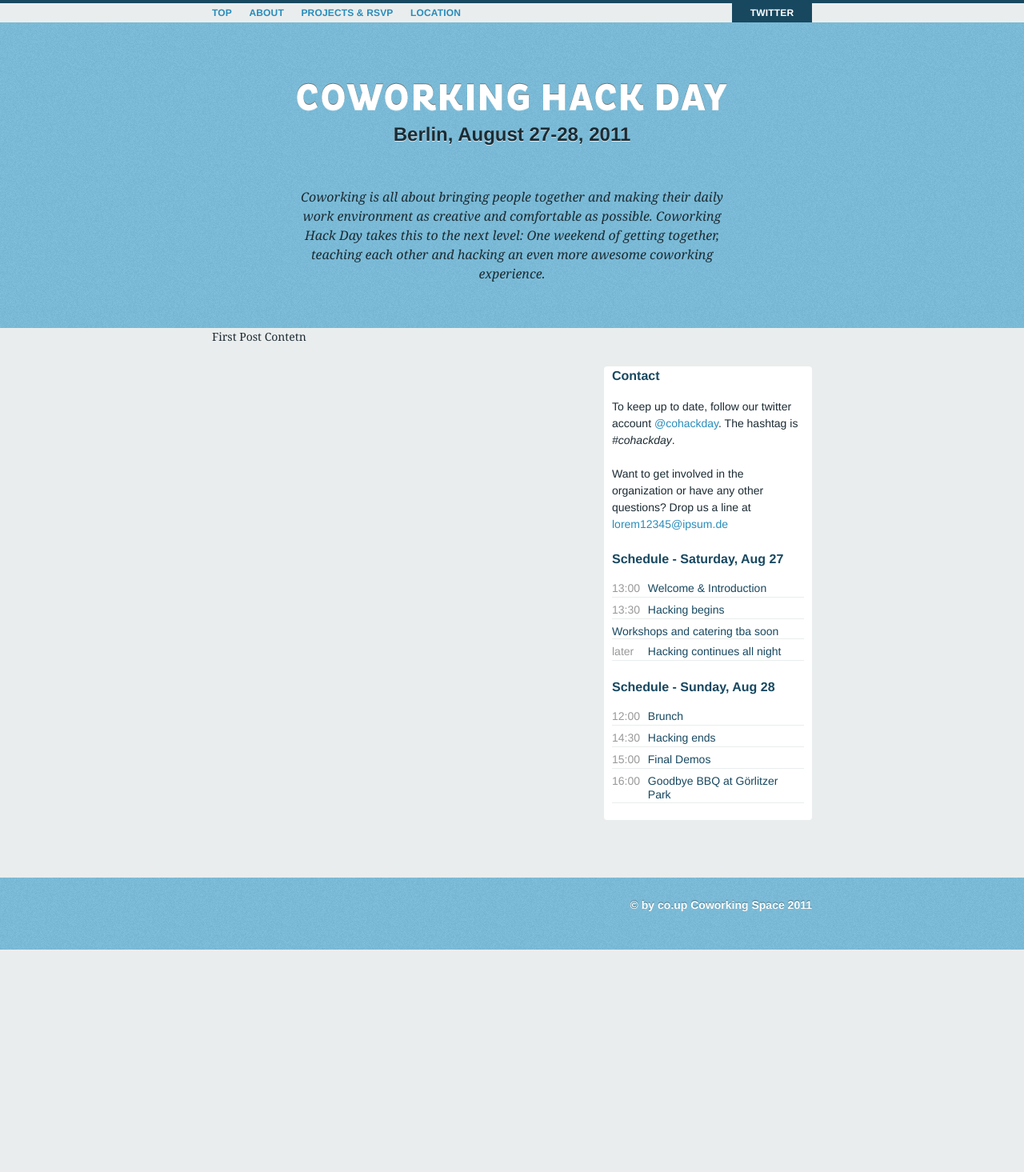
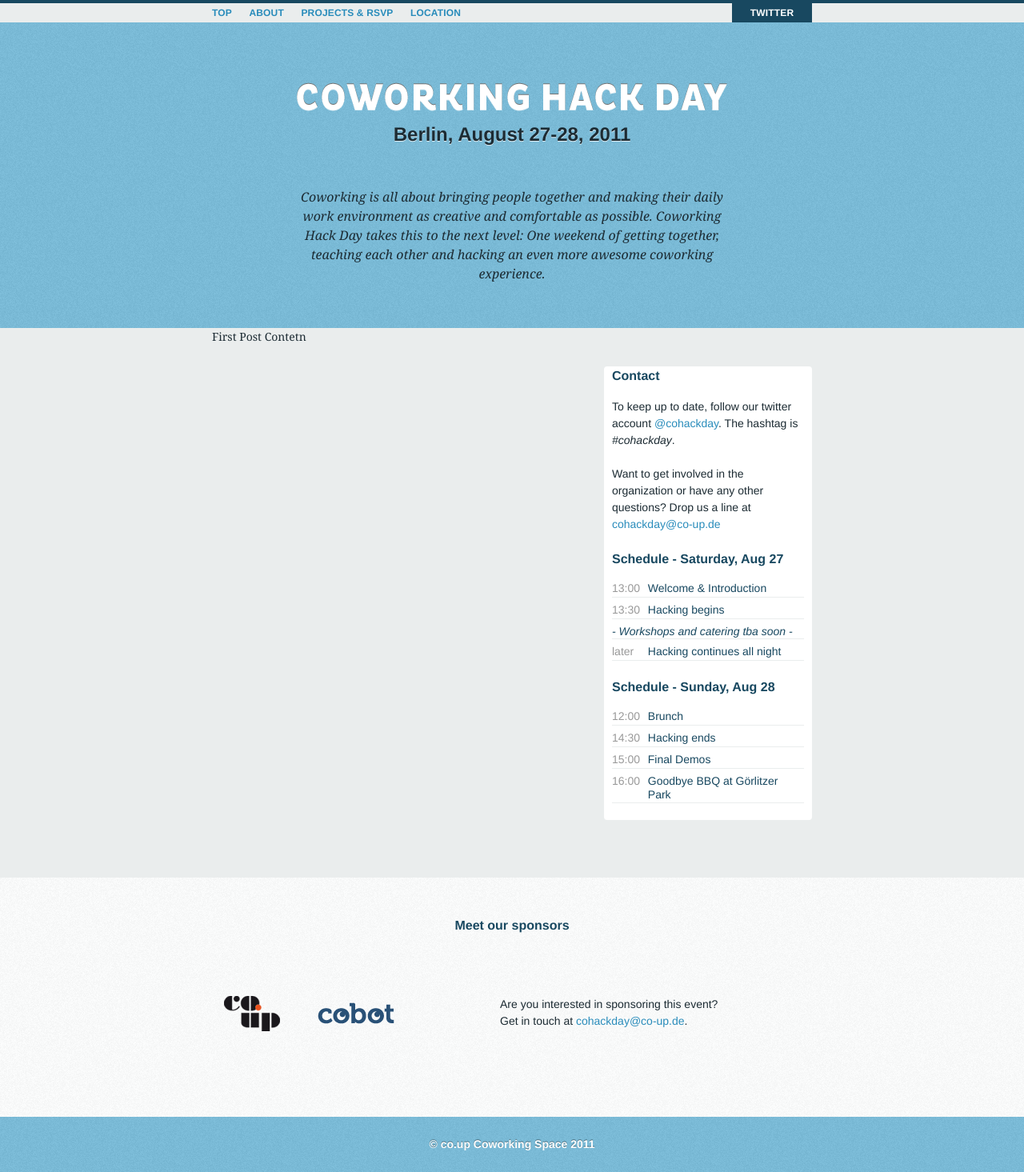
Before and after one commit to thilo/coworking-hack-day, a Jekyll site: the page built from _posts/2011-07-29-first-post.md, in a window 1280 px wide. Shown: the whole page at 80% size. Built offline with Jekyll 4.4.1, drawn with Linux system fonts in a browser that asks for light colours; before the commit the page ends 1187 px from its top, so only the background shows below that.

Commit message:
added sponsors

```diff
--- a/_includes/sidebar.md
+++ b/_includes/sidebar.md
@@ -2,7 +2,7 @@
 
 <p>To keep up to date, follow our twitter account <a href="http://twitter.com/cohackday" title="twitter.com/cohackday">@cohackday</a>. The hashtag is <em>#cohackday</em>.</p>
 
-<p>Want to get involved in the organization or have any other questions? Drop us a line at <a href="mailto:#">lorem12345@ipsum.de</a></p>
+<p>Want to get involved in the organization or have any other questions? Drop us a line at <a href="mailto:cohackday@co-up.de">cohackday@co-up.de</a></p>
 
 
 <h4>Schedule - Saturday, Aug 27</h4>
@@ -10,7 +10,7 @@
 <ul>
   <li><span>13:00</span> Welcome &amp; Introduction</li>
   <li><span>13:30</span> Hacking begins</li>
-  <li>Workshops and catering tba soon</li>
+  <li><i>- Workshops and catering tba soon -</i></li>
   <li><span>later</span> Hacking continues all night</li>
 </ul>
 
--- a/_layouts/default.html
+++ b/_layouts/default.html
@@ -50,14 +50,24 @@
         </div>
       </div>
 
+    <div class="sponsors">
+      <div class="container">
+        <h3>Meet our sponsors</h3>
+        <ul>
+          <li><a href="http://co-up.de"><img src="/img/sponsor_logo_coup.png" alt="Logo co.up" /></a></li>
+          <li><a href="http://cobot.de"><img src="/img/sponsor_logo_cobot.png" alt="Logo cobot" /></a></li>
+          <li class="sponsor_contact">Are you interested in sponsoring this event? <br />Get in touch at <a href="mailto:cohackday@co-up.de">cohackday@co-up.de</a>.</li>
+        </ul>
+      </div>
+    </div>
+
+    <footer>
+      <div class="container">
+        <p>&copy; co.up Coworking Space 2011</p>
+      </div>
+    </footer>
 
   </body>
-
-  <footer>
-    <div class="container">
-      <p>&copy; by co.up Coworking Space 2011</p>
-    </div>
-  </footer>
 
 </html>
 
--- a/css/stylesheets/site.css
+++ b/css/stylesheets/site.css
@@ -1,13 +1,13 @@
 /* reset */
 /* reset.css */
-/* line 12, ../src/site.scss */
+/* line 13, ../src/site.scss */
 html {
   margin: 0;
   padding: 0;
   border: 0;
 }
 
-/* line 13, ../src/site.scss */
+/* line 14, ../src/site.scss */
 body, div, span, object, iframe, h1, h2, h3, h4, h5, h6, p, blockquote, pre, a, abbr, acronym, address, code, del, dfn, em, img, q, dl, dt, dd, ol, ul, li, fieldset, form, label, legend, table, caption, tbody, tfoot, thead, tr, th, td, article, aside, dialog, figure, footer, header, hgroup, nav, section {
   margin: 0;
   padding: 0;
@@ -17,180 +17,180 @@ body, div, span, object, iframe, h1, h2, h3, h4, h5, h6, p, blockquote, pre, a,
   vertical-align: baseline;
 }
 
-/* line 14, ../src/site.scss */
+/* line 15, ../src/site.scss */
 article, aside, details, figcaption, figure, dialog, footer, header, hgroup, menu, nav, section {
   display: block;
 }
 
-/* line 15, ../src/site.scss */
+/* line 16, ../src/site.scss */
 body {
   line-height: 1.5;
   background: white;
 }
 
-/* line 16, ../src/site.scss */
+/* line 17, ../src/site.scss */
 table {
   border-collapse: separate;
   border-spacing: 0;
 }
 
-/* line 17, ../src/site.scss */
+/* line 18, ../src/site.scss */
 caption, th, td {
   text-align: left;
   font-weight: normal;
   float: none !important;
 }
 
-/* line 18, ../src/site.scss */
+/* line 19, ../src/site.scss */
 table, th, td {
   vertical-align: middle;
 }
 
-/* line 19, ../src/site.scss */
+/* line 20, ../src/site.scss */
 blockquote:before, blockquote:after, q:before, q:after {
   content: '';
 }
 
-/* line 20, ../src/site.scss */
+/* line 21, ../src/site.scss */
 blockquote, q {
   quotes: "" "";
 }
 
-/* line 21, ../src/site.scss */
+/* line 22, ../src/site.scss */
 a img {
   border: none;
 }
 
-/* line 22, ../src/site.scss */
+/* line 23, ../src/site.scss */
 :focus {
   outline: 0;
 }
 
 /* typography.css */
-/* line 25, ../src/site.scss */
+/* line 26, ../src/site.scss */
 html {
   font-size: 100.01%;
 }
 
-/* line 26, ../src/site.scss */
+/* line 27, ../src/site.scss */
 h1, h2, h3, h4, h5, h6 {
   font-weight: bold;
   color: #184860;
 }
 
-/* line 27, ../src/site.scss */
+/* line 28, ../src/site.scss */
 h1 {
   font-size: 3em;
   line-height: 1;
   margin-bottom: 0.5em;
 }
 
-/* line 28, ../src/site.scss */
+/* line 29, ../src/site.scss */
 h2 {
   font-size: 2em;
   margin-bottom: 0.75em;
 }
 
-/* line 29, ../src/site.scss */
+/* line 30, ../src/site.scss */
 h3, h4 {
   font-size: 1em;
   margin-bottom: 1em;
 }
 
-/* line 30, ../src/site.scss */
+/* line 31, ../src/site.scss */
 p {
   margin: 0 0 1.5em;
 }
 
-/* line 31, ../src/site.scss */
+/* line 32, ../src/site.scss */
 strong, dfn {
   font-weight: bold;
 }
 
-/* line 32, ../src/site.scss */
+/* line 33, ../src/site.scss */
 em, dfn {
   font-style: italic;
 }
 
-/* line 33, ../src/site.scss */
+/* line 34, ../src/site.scss */
 address {
   margin: 0 0 1.5em;
   font-style: italic;
 }
 
-/* line 34, ../src/site.scss */
+/* line 35, ../src/site.scss */
 li ul, li ol {
   margin: 0;
 }
 
-/* line 35, ../src/site.scss */
+/* line 36, ../src/site.scss */
 ul, ol {
   margin: 0 1.5em 1.5em 0;
   padding-left: 1.5em;
 }
 
-/* line 36, ../src/site.scss */
+/* line 37, ../src/site.scss */
 ul {
   list-style-type: disc;
 }
 
-/* line 37, ../src/site.scss */
+/* line 38, ../src/site.scss */
 ol {
   list-style-type: decimal;
 }
 
-/* line 38, ../src/site.scss */
+/* line 39, ../src/site.scss */
 dl {
   margin: 0 0 1.5em 0;
 }
 
-/* line 39, ../src/site.scss */
+/* line 40, ../src/site.scss */
 dl dt {
   font-weight: bold;
 }
 
-/* line 40, ../src/site.scss */
+/* line 41, ../src/site.scss */
 dd {
   margin-left: 1.5em;
 }
 
 /* serif */
-/* line 43, ../src/site.scss */
+/* line 44, ../src/site.scss */
 body {
   font-family: Georgia, Times, serif;
 }
 
 /* sans-serif */
-/* line 49, ../src/site.scss */
-h1, h2, h3, h4, nav, aside, footer {
+/* line 50, ../src/site.scss */
+h1, h2, h3, h4, nav, aside, footer, .sponsors {
   font-family: proxima-nova, Helvetica, Arial, sans-serif;
 }
 
-/* line 53, ../src/site.scss */
+/* line 54, ../src/site.scss */
 body {
   font-size: 100%;
   color: #1c2b33;
   background: #eaeded;
 }
 
-/* line 59, ../src/site.scss */
+/* line 60, ../src/site.scss */
 .container {
   width: 750px;
   margin: 0 auto;
   padding: 0 1em;
 }
 
-/* line 65, ../src/site.scss */
+/* line 66, ../src/site.scss */
 header {
   padding: 6em 0 2em 0;
   background: #7abad6 url(/img/chd_bg_blue.png) repeat;
 }
-/* line 68, ../src/site.scss */
+/* line 69, ../src/site.scss */
 header h1, header h2 {
   text-align: center;
   text-shadow: 0 1px 0 rgba(255, 255, 255, 0.75);
 }
-/* line 72, ../src/site.scss */
+/* line 73, ../src/site.scss */
 header h1 {
   background: transparent url(/img/chd_logo.png) no-repeat 50% 50%;
   text-indent: -9999px;
@@ -200,50 +200,51 @@ header h1 {
   color: #FFF;
   text-shadow: 0 -1px 0 rgba(0, 0, 0, 0.75);
 }
-/* line 81, ../src/site.scss */
+/* line 82, ../src/site.scss */
 header h2 {
   font-size: 1.5em;
   margin-bottom: 2em;
   color: #1c2b33;
 }
 
-/* line 88, ../src/site.scss */
+/* line 89, ../src/site.scss */
 footer {
   padding: 1.5em 0;
   background: #7abad6 url(/img/chd_bg_blue.png) repeat;
 }
-/* line 91, ../src/site.scss */
+/* line 92, ../src/site.scss */
 footer p {
-  text-align: right;
+  text-align: center;
   font-size: .875em;
   color: #FFF;
   text-shadow: 0 -1px 0 rgba(0, 0, 0, 0.4);
   font-weight: bold;
+  margin-bottom: 0;
 }
 
-/* line 100, ../src/site.scss */
+/* line 102, ../src/site.scss */
 #main {
   overflow: hidden;
   padding-bottom: 4.5em;
 }
 
-/* line 105, ../src/site.scss */
+/* line 107, ../src/site.scss */
 .content {
   width: 360px;
   margin-right: 30px;
   float: left;
 }
-/* line 109, ../src/site.scss */
+/* line 111, ../src/site.scss */
 .content h3 {
   padding-top: 3em;
   text-transform: uppercase;
 }
-/* line 113, ../src/site.scss */
+/* line 115, ../src/site.scss */
 .content p {
   font-size: .875em;
 }
 
-/* line 118, ../src/site.scss */
+/* line 120, ../src/site.scss */
 aside {
   float: left;
   width: 240px;
@@ -255,18 +256,18 @@ aside {
   -webkit-border-radius: .25em;
   border-radius: .25em;
 }
-/* line 128, ../src/site.scss */
+/* line 130, ../src/site.scss */
 aside p {
   font-size: .875em;
 }
-/* line 131, ../src/site.scss */
+/* line 133, ../src/site.scss */
 aside ul {
   list-style: none;
   margin: 0 0 1.5em 0;
   padding: 0;
   font-size: .875em;
 }
-/* line 136, ../src/site.scss */
+/* line 138, ../src/site.scss */
 aside ul li {
   overflow: hidden;
   color: #184860;
@@ -274,7 +275,7 @@ aside ul li {
   line-height: 1.25em;
   border-bottom: 1px solid #eaeded;
 }
-/* line 142, ../src/site.scss */
+/* line 144, ../src/site.scss */
 aside ul li span {
   width: 3.2em;
   margin-bottom: .1em;
@@ -282,14 +283,14 @@ aside ul li span {
   float: left;
 }
 
-/* line 152, ../src/site.scss */
+/* line 154, ../src/site.scss */
 .teaser {
   padding: 0 100px;
   text-align: center;
   font-style: italic;
 }
 
-/* line 158, ../src/site.scss */
+/* line 160, ../src/site.scss */
 nav {
   width: 100%;
   height: 1.5em;
@@ -304,7 +305,7 @@ nav {
   border-top: 4px solid #184860;
   border-bottom: 1px solid #7abad6;
 }
-/* line 171, ../src/site.scss */
+/* line 173, ../src/site.scss */
 nav ul {
   font-size: .75em;
   float: left;
@@ -312,11 +313,11 @@ nav ul {
   padding: 0;
   list-style: none;
 }
-/* line 177, ../src/site.scss */
+/* line 179, ../src/site.scss */
 nav ul li {
   display: inline;
 }
-/* line 181, ../src/site.scss */
+/* line 183, ../src/site.scss */
 nav ul li a,
 nav ul li a:link,
 nav ul li a:visited {
@@ -324,14 +325,14 @@ nav ul li a:visited {
   color: #298cbb;
   text-decoration: none;
 }
-/* line 188, ../src/site.scss */
+/* line 190, ../src/site.scss */
 nav ul li a:hover,
 nav ul li a:active,
 nav ul li a:focus {
   color: #7abad6;
   text-decoration: none;
 }
-/* line 196, ../src/site.scss */
+/* line 198, ../src/site.scss */
 nav a.twitter,
 nav a.twitter:link,
 nav a.twitter:visited {
@@ -343,7 +344,7 @@ nav a.twitter:visited {
   color: #FFF;
   background: #184860;
 }
-/* line 208, ../src/site.scss */
+/* line 210, ../src/site.scss */
 nav a.twitter:hover,
 nav a.twitter:active,
 nav a.twitter:focus {
@@ -351,8 +352,40 @@ nav a.twitter:focus {
   background: #298cbb;
 }
 
+/* line 216, ../src/site.scss */
+.sponsors {
+  padding: 3em 0 4.5em 0;
+  background: #f8f9f9 url(/img/chd_bg_white.png) repeat;
+}
+/* line 219, ../src/site.scss */
+.sponsors h3 {
+  text-align: center;
+  margin-bottom: 3em;
+}
+/* line 223, ../src/site.scss */
+.sponsors ul {
+  margin: 0;
+  padding: 0;
+  list-style: none;
+  overflow: hidden;
+}
+/* line 228, ../src/site.scss */
+.sponsors ul li {
+  display: block;
+  float: left;
+  width: 100px;
+  margin-right: 30px;
+}
+/* line 234, ../src/site.scss */
+.sponsors ul .sponsor_contact {
+  width: 390px;
+  margin-right: 0;
+  padding: 2em 0 0 100px;
+  font-size: .875em;
+}
+
 /* links */
-/* line 217, ../src/site.scss */
+/* line 246, ../src/site.scss */
 a,
 a:link,
 a:visited {
@@ -360,7 +393,7 @@ a:visited {
   text-decoration: none;
 }
 
-/* line 224, ../src/site.scss */
+/* line 253, ../src/site.scss */
 a:hover,
 a:active,
 a:focus {
```
Also changed, not shown: css/src/site.scss (+31 -2 lines), index.md (+1 -1 lines), img/chd_bg_white.png (added), img/sponsor_logo_cobot.png (added), img/sponsor_logo_coup.png (added).
